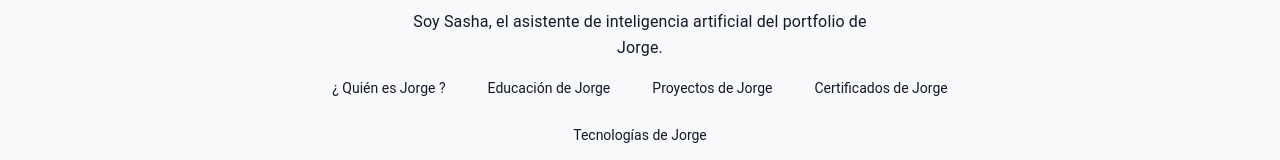
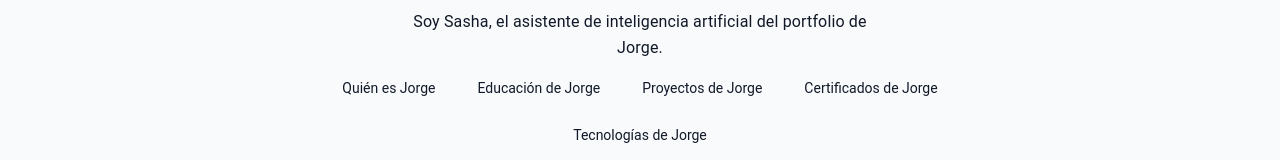
Before and after one commit to Patogol35/Fbot, a React app: page / in a window 1280 px wide. Shown: the part 338-498 px from the top of the page. Built offline with nearby package versions, Linux system fonts and the light colour scheme; the HTML template or start-up script is replaced by a standard one.

Commit message:
Update Chat.jsx

```diff
--- a/src/components/Chat.jsx
+++ b/src/components/Chat.jsx
@@ -51,8 +51,8 @@ function Chat({
 
     const suggestions = [
         {
-            label: "¿ Quién es Jorge ?",
-            message: "¿ Quién es Jorge ?",
+            label: "Quién es Jorge",
+            message: "Quién es Jorge",
         },
         {
             label: "Educación de Jorge",
```
